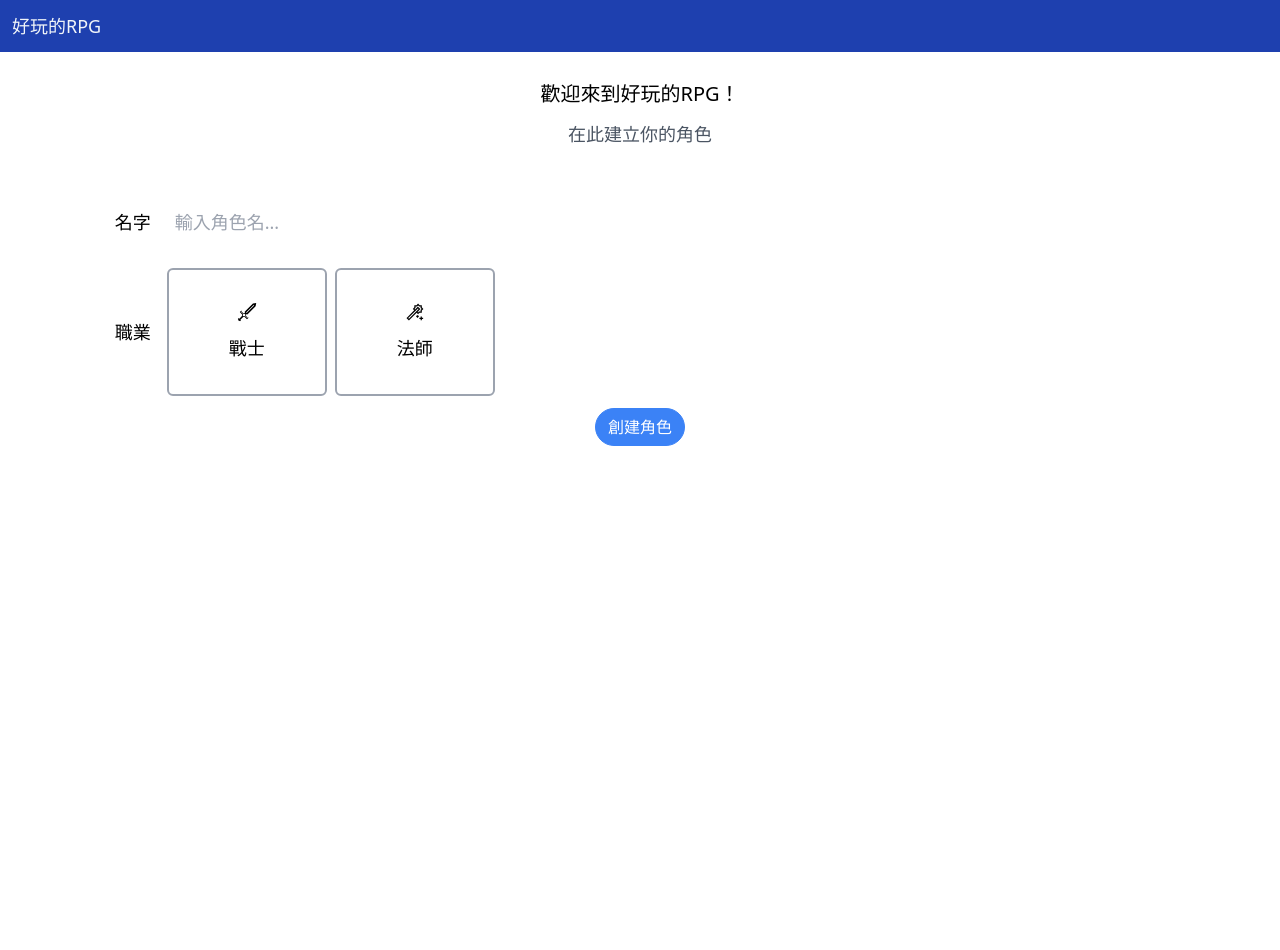
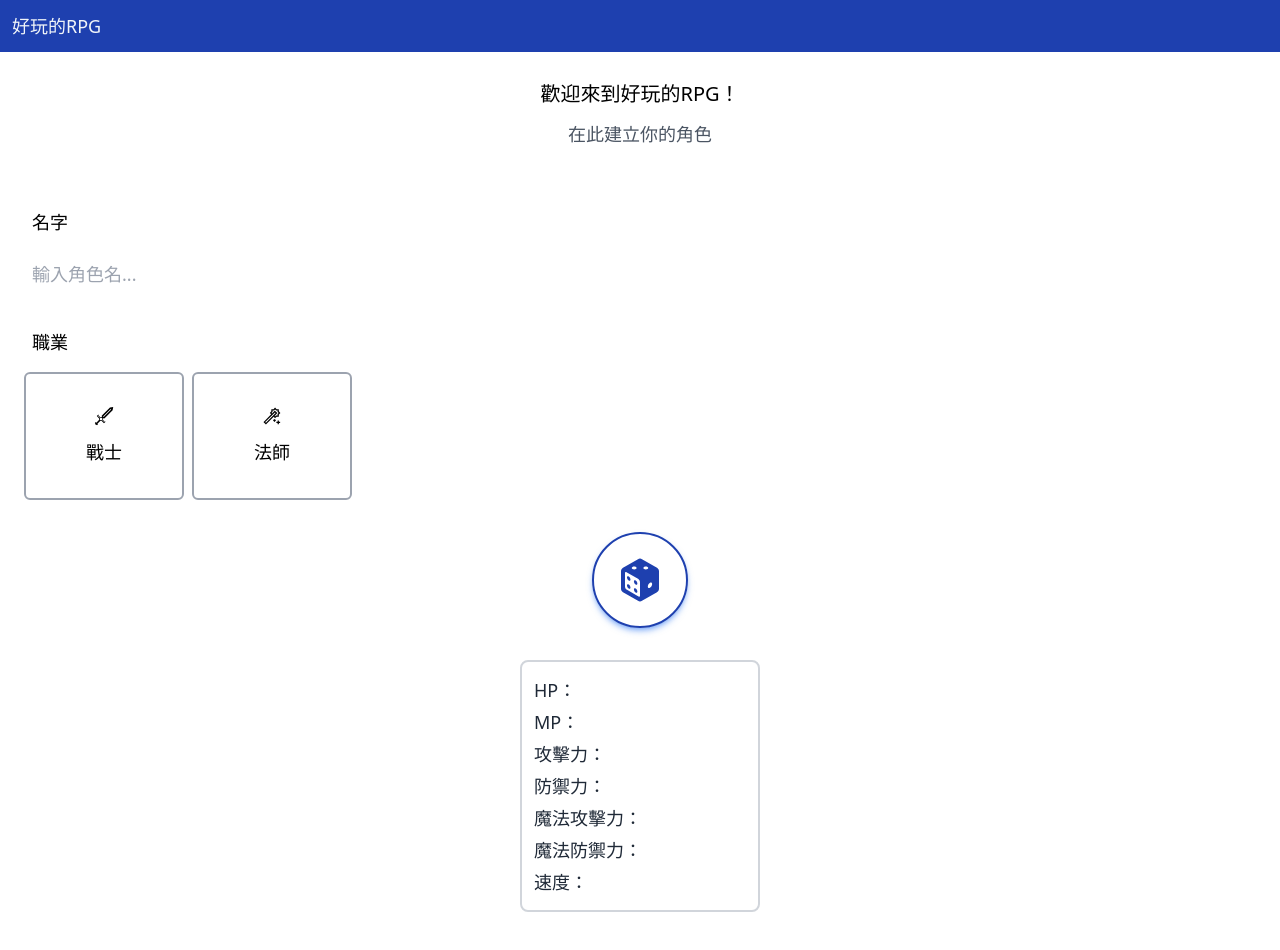
Before and after one commit to Melon-Lo/rpg, a React (Create React App) app: page /create in a window 1280 px wide. Shown: the top 950 px of the page. Before the commit the page ends 800 px from the top, so only its background shows below. Built offline with nearby package versions, Linux system fonts and the light colour scheme.

Commit message:
feat/ CreatePage layout

```diff
--- a/src/App.jsx
+++ b/src/App.jsx
@@ -6,7 +6,7 @@ import Route from "./components/Route";
 
 export default function App () {
   return (
-    <div className="container">
+    <div className="">
       <Header />
       <div className="mt-20">
         <Route path='/'>
--- a/src/components/Button.jsx
+++ b/src/components/Button.jsx
@@ -4,7 +4,7 @@ import { twMerge } from 'tailwind-merge';
 export default function Button({ children, primary, secondary, success, warning, danger, outline, rounded, ...rest }) {
   const classes = twMerge(
     className(rest.className,
-      'flex items-center px-3 py-1.5 border', {
+      'flex items-center px-5 py-3 border', {
       'border-blue-500 bg-blue-500 text-white': primary,
       'border-gray-900 bg-gray-900 text-white': secondary,
       'border-green-500 bg-green-500 text-white': success,
--- a/src/pages/CreatePage.jsx
+++ b/src/pages/CreatePage.jsx
@@ -2,6 +2,7 @@ import Button from "../components/Button";
 import classImgData from "../data/class/classImgData";
 import { useDispatch, useSelector } from "react-redux";
 import { changeName, changeClassTitle } from "../store";
+import { RiDiceFill } from "react-icons/ri";
 
 export default function CreatePage() {
   const dispatch = useDispatch();
@@ -39,17 +40,34 @@ export default function CreatePage() {
         <h3 className="text-lg text-gray-600 mt-3">在此建立你的角色</h3>
       </div>
       <form className="mt-10 w-full flex flex-col items-center" onSubmit={handleSubmit}>
-        <div className="flex items-center w-5/6 text-lg p-2">
-          <h2 className="mr-3">名字</h2>
+        {/* 輸入名字 */}
+        <div className="flex flex-col items-start text-lg w-full py-2 px-5">
+          <h2 className="m-3">名字</h2>
           <input onChange={handleChange} value={name} className="p-3" type="text" placeholder="輸入角色名..." />
         </div>
-        <div className="flex items-center w-5/6 text-lg p-2">
-          <h2 className="mr-3">職業</h2>
-          <div className="flex flex-wrap w-5/6">
+        {/* 選擇職業 */}
+        <div className="flex flex-col items-start text-lg w-full py-2 px-5">
+          <h2 className="m-3">職業</h2>
+          <div className="flex flex-wrap justify-start items-center w-5/6">
             {renderedClassList}
           </div>
         </div>
-        <Button primary rounded>創建角色</Button>
+        {/* 擲骰子 */}
+        <div className="flex flex-col items-center w-5/6 text-lg py-5">
+          <div className="border-2 border-blue-800 rounded-full w-24 h-24 flex justify-center items-center shadow-md shadow-blue-500/50">
+            <RiDiceFill className="text-5xl text-blue-800" />
+          </div>
+          <div className="border-2 border-gray-300 p-3 rounded-lg leading-8 mt-8 w-full max-w-60 text-gray-800">
+            <h5>HP：</h5>
+            <h5>MP：</h5>
+            <h5>攻擊力：</h5>
+            <h5>防禦力：</h5>
+            <h5>魔法攻擊力：</h5>
+            <h5>魔法防禦力：</h5>
+            <h5>速度：</h5>
+          </div>
+        </div>
+        <Button primary rounded className="mt-5">創建角色</Button>
       </form>
     </div>
   );
```
